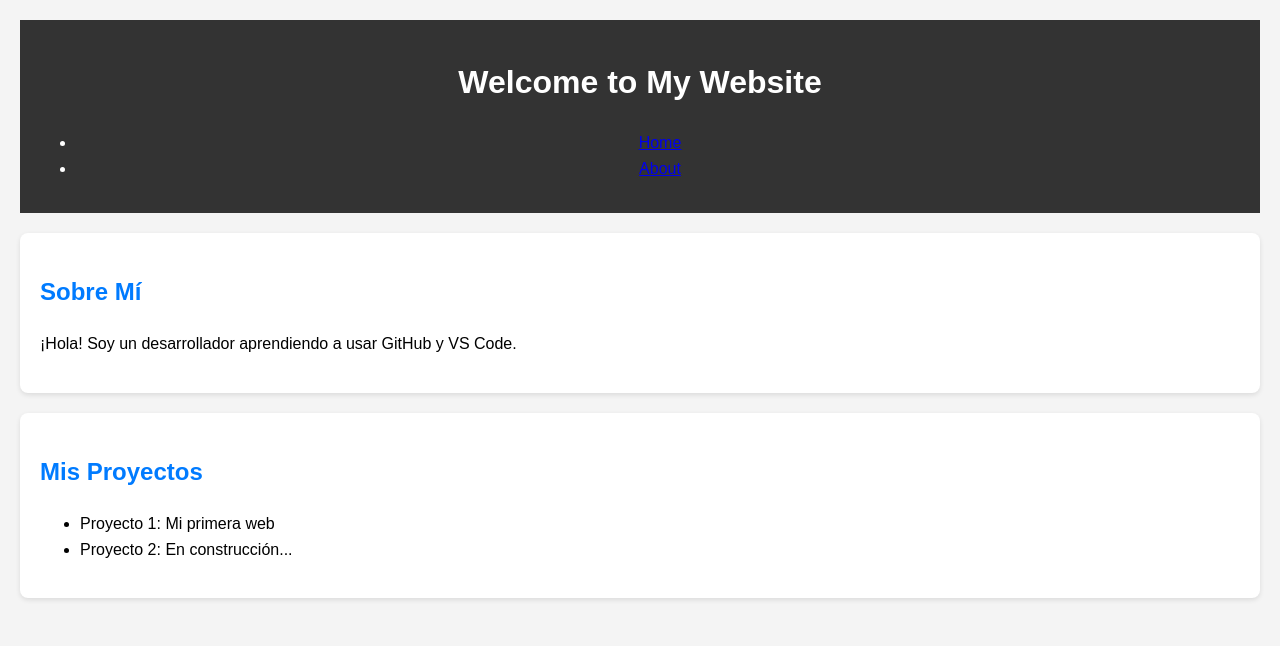
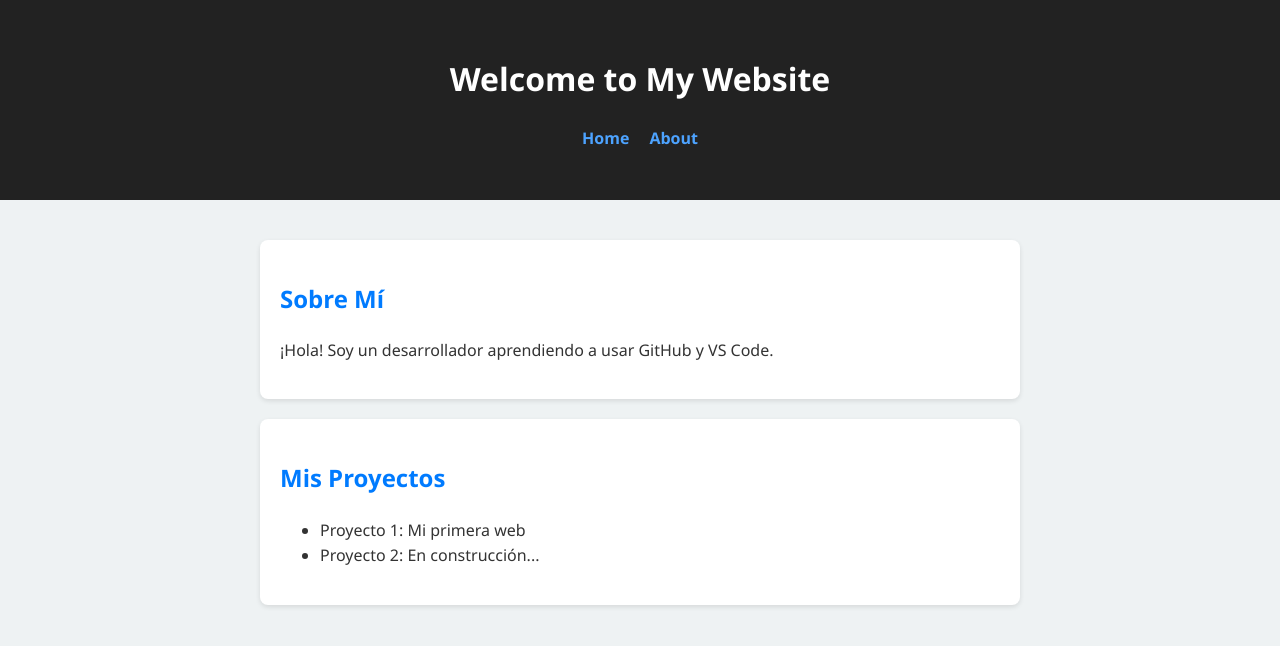
Before and after one commit to Cesar-ADV/my_website_ecl, a plain HTML site: page index.html in a window 1280 px wide. Drawn offline with Linux system fonts and the light colour scheme.

Commit message:
Diseño de navegación y secciones

```diff
--- a/style.css
+++ b/style.css
@@ -1,17 +1,58 @@
+/* Selector universal: aplica a todos los elementos */
+* {
+    box-sizing: border-box;
+}
+
+/* Luego siguen tus estilos del body */
+body {
+    font-family: 'Segoe UI', Tahoma, Geneva, Verdana, sans-serif;
+    /* ... el resto de tu código ... */
+}
+
 /* Basic reset to clear default margins */
 body {
-    font-family: Arial, sans-serif;
+    font-family: 'Segoe UI', Tahoma, Geneva, Verdana, sans-serif;
     line-height: 1.6;
     margin: 0;
-    padding: 20px;
-    background-color: #f4f4f4;
+    padding: 0;
+    background-color: #eef2f3;
+    color: #333;
 }
 
+main {
+    max-width: 800px; /* Evita que el texto se estire demasiado en pantallas anchas */
+    margin: 0 auto;  /* Centra el contenido principal */
+    padding: 20px;
+}
+
+/* Centrar todo el contenido del header */
 header {
-    background: #333;
+    background: #222;
     color: #fff;
-    padding: 1rem;
+    padding: 2rem 1rem;
     text-align: center;
+}
+
+/* Quitar los puntos de la lista y alinear en horizontal */
+nav ul {
+    list-style: none;
+    padding: 0;
+    display: flex;
+    justify-content: center;
+    gap: 20px; /* Espacio entre links */
+}
+
+/* Estilo para los enlaces del menú */
+nav a {
+    color: #4da3ff;
+    text-decoration: none;
+    font-weight: bold;
+    transition: 0.3s;
+}
+
+nav a:hover {
+    color: #fff;
+    text-decoration: underline;
 }
 
 button {
```
